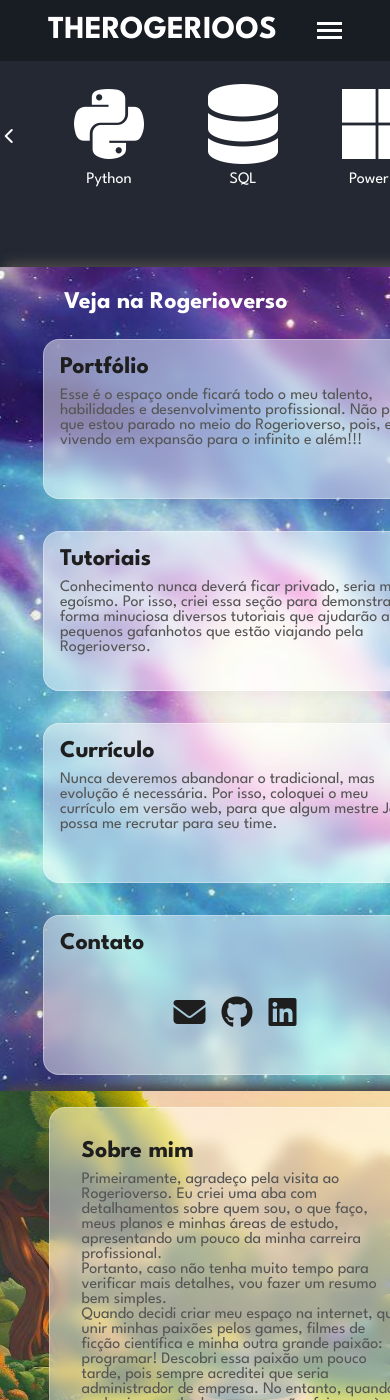
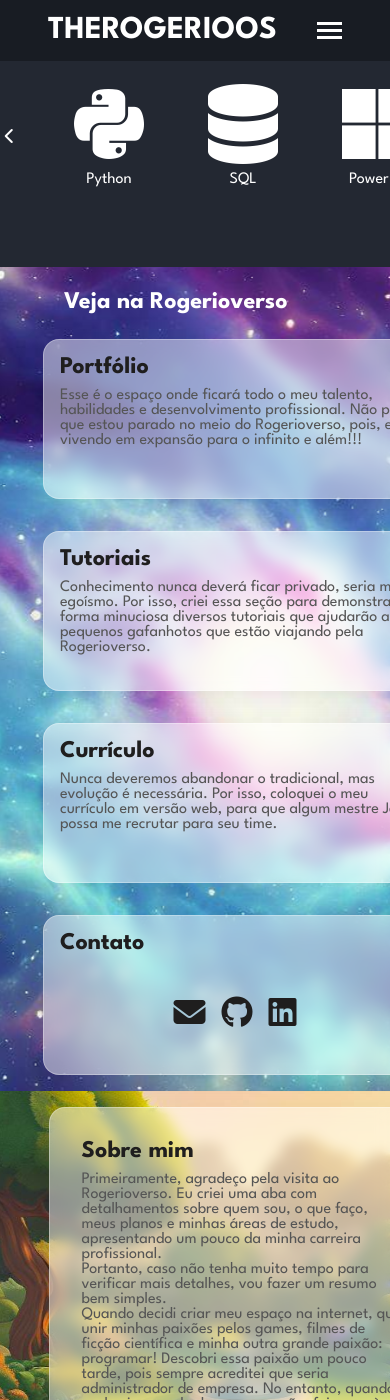
Before and after one commit to therogerioos/mySite, a Jekyll site: the page built from index.markdown, in a window 390 px wide and 1400 px high, scrolled down 856 px. Built offline with Jekyll 4.4.1, drawn with Linux system fonts in a browser that asks for light colours.

Commit message:
update files components

```diff
--- a/assets/css/style.css
+++ b/assets/css/style.css
@@ -502,12 +502,14 @@ input#parte3:checked ~ #conteudo > .section-pages-3 {
     padding: 0;
     padding-top: 3.5rem;
     border-radius: 0px;
+    box-shadow: none;
 }
 
 .about-resume{
     margin: 0;
     padding: 0;
     border-radius: 0px;
+    box-shadow: none;
 }
 
 .skill-lang{
@@ -649,9 +651,10 @@ body {
 }
 
 .option-menu-low a {
+    font-size: 1.5rem;
     text-decoration: none;
     color: white;
-    padding: 0.2rem 1rem 0.2rem 1rem;
+    padding: 0.5rem 1rem 0.5rem 1rem;
 
 }
 
@@ -669,6 +672,7 @@ body {
     padding-top: 5rem;
     padding-left: 2.2rem;
     background-color: #181c23;
+    z-index: 9;
 
 }
 
```
Also changed, not shown: 2 other files.
